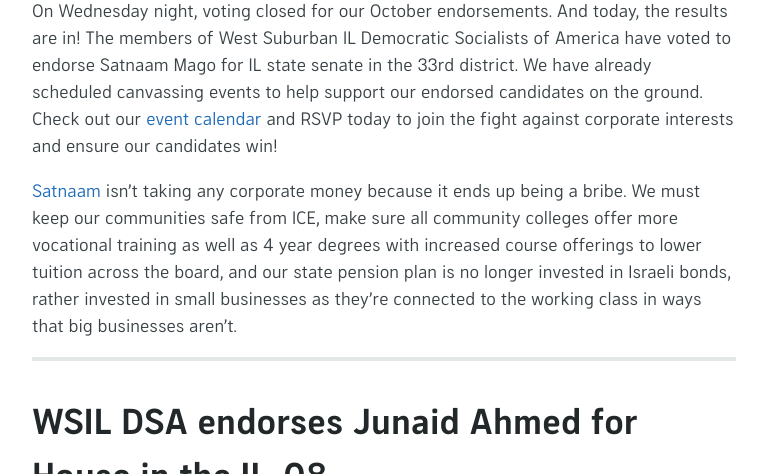
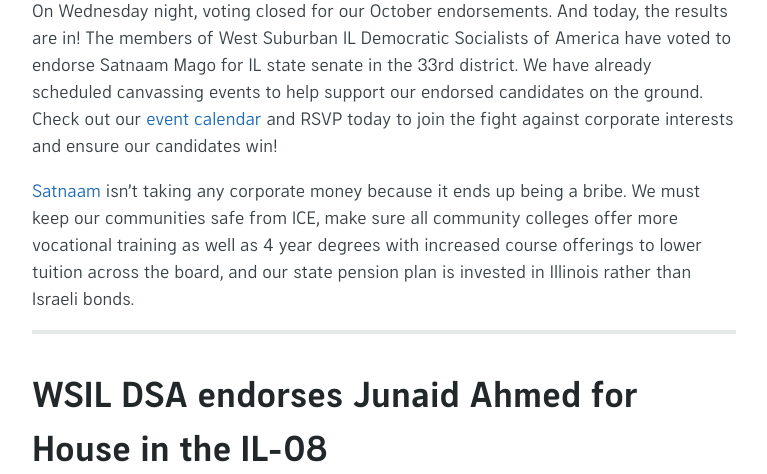
Before and after one commit to wsildsa/wsildsa.github.io, a Jekyll site: the page built from updates/index.html, in a window 1280 px wide and 900 px high, scrolled down 906 px, cut to the strip 81-555 px from the top of the window. Shown: the whole strip, without its empty margins (256-1023 px from the left). Built offline with Jekyll 4.4.1, drawn with Linux system fonts in a browser that asks for light colours; some web fonts are replaced; the list of posts is cut into pages by our own code; the repository's description, which GitHub fills in, is left out.

Commit message:
tweak wording for satnaam's blurb

```diff
--- a/_pages/en/electoral.md
+++ b/_pages/en/electoral.md
@@ -18,7 +18,7 @@ Ben believes in creating an Illinois where all residents can afford the basic ne
 
 ## Satnaam Mago for IL State Senate in the 33rd District
 ![WSIL DSA Endorses Satnaam Mago for IL Senate in the 33rd](assets/images/satnaam-endorsement.png)
-[Satnaam](https://www.letsgomago.com/) isn't taking any corporate money because it ends up being a bribe. We must keep our communities safe from ICE, make sure all community colleges offer more vocational training as well as 4 year degrees with increased course offerings to lower tuition across the board, and our state pension plan is no longer invested in Israeli bonds, rather invested in small businesses as they're connected to the working class in ways that big businesses aren't.
+[Satnaam](https://www.letsgomago.com/) isn't taking any corporate money because it ends up being a bribe. We must keep our communities safe from ICE, make sure all community colleges offer more vocational training as well as 4 year degrees with increased course offerings to lower tuition across the board, and our state pension plan is invested in Illinois rather than Israeli bonds.
 
 ## Joey Ruzevich for Illinois 6th Congressional
 ![WSIL DSA Endorses Joey Ruzevich for Illinois 6th Congressional](assets/images/ruzevich-endorsement.png)
--- a/_posts/2025-10-17-satnaam-endorsement.md
+++ b/_posts/2025-10-17-satnaam-endorsement.md
@@ -8,4 +8,4 @@ image-description:
 
 On Wednesday night, voting closed for our October endorsements.  And today, the results are in!  The members of West Suburban IL Democratic Socialists of America have voted to endorse Satnaam Mago for IL state senate in the 33rd district.  We have already scheduled canvassing events to help support our endorsed candidates on the ground.  Check out our [event calendar](/events) and RSVP today to join the fight against corporate interests and ensure our candidates win!
 
-[Satnaam](https://www.letsgomago.com/) isn't taking any corporate money because it ends up being a bribe. We must keep our communities safe from ICE, make sure all community colleges offer more vocational training as well as 4 year degrees with increased course offerings to lower tuition across the board, and our state pension plan is no longer invested in Israeli bonds, rather invested in small businesses as they're connected to the working class in ways that big businesses aren't.
+[Satnaam](https://www.letsgomago.com/) isn't taking any corporate money because it ends up being a bribe. We must keep our communities safe from ICE, make sure all community colleges offer more vocational training as well as 4 year degrees with increased course offerings to lower tuition across the board, and our state pension plan is invested in Illinois rather than Israeli bonds.
```
